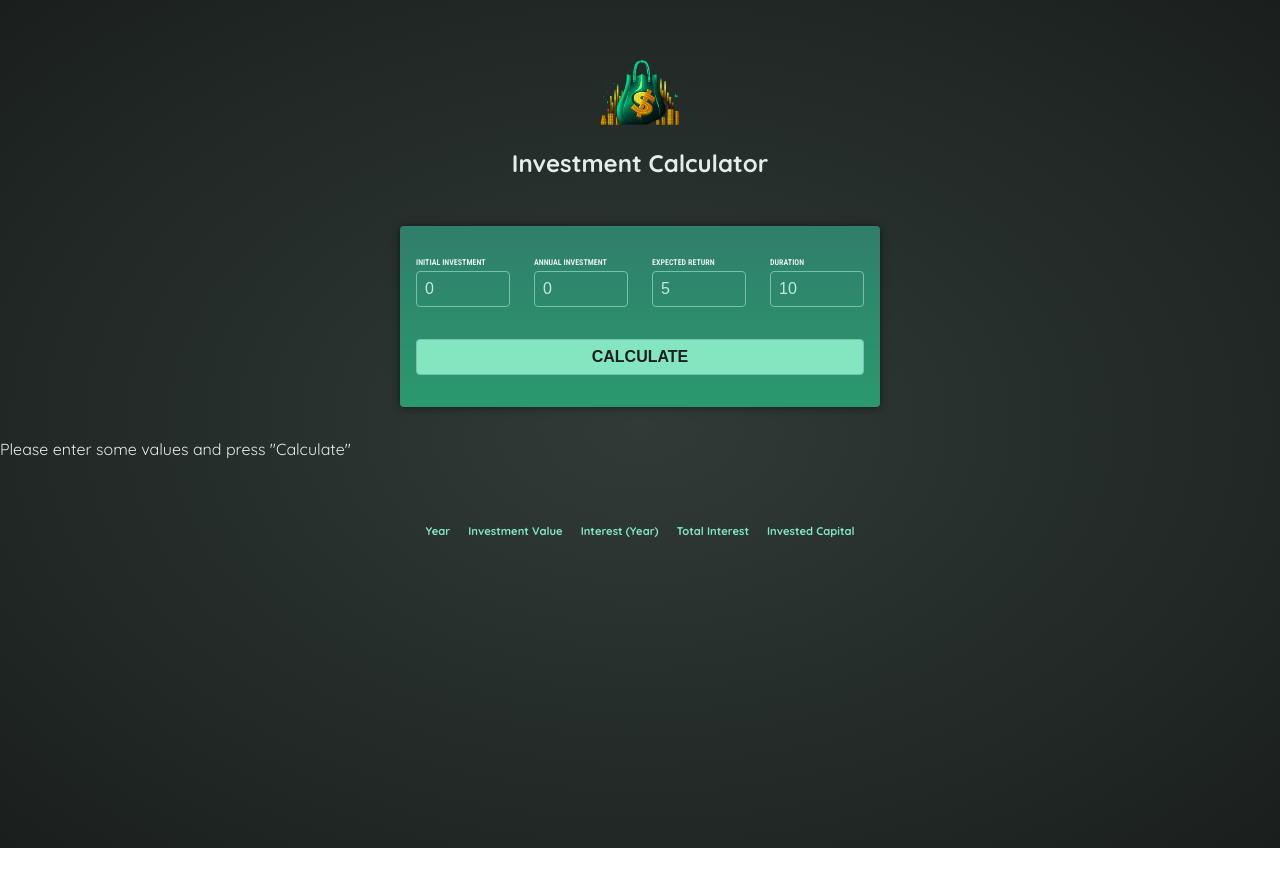
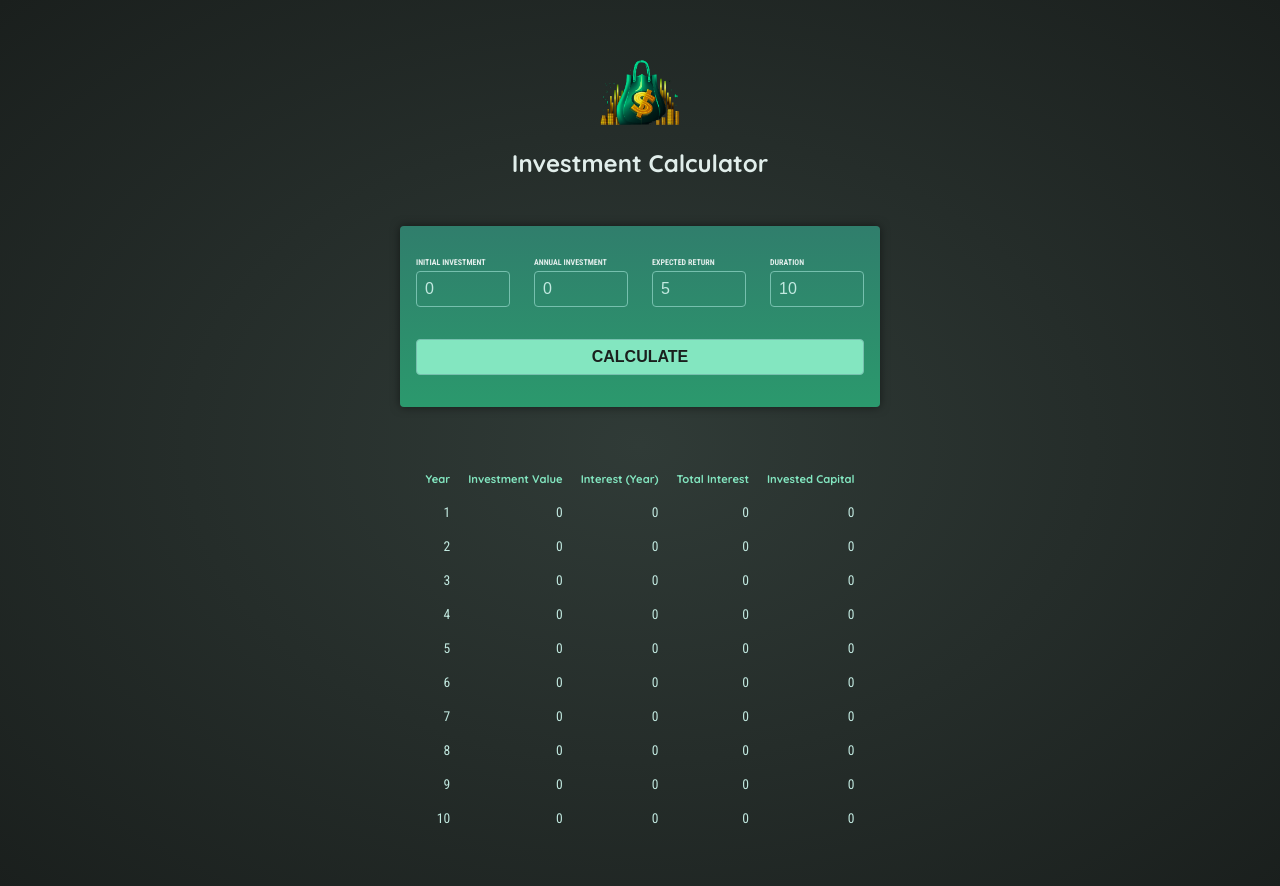
Before and after one commit to IliasPavlakos/InvestmentCalculator-AngularApp, an Angular app: page / in a window 1280 px wide. Both pictures are taken after a click on the button "CALCULATE". Shown: the top 886 px of the page. Before the commit the page ends 848 px from the top, so only its background shows below. Built offline with nearby package versions, Linux system fonts and the light colour scheme.

Commit message:
Outputting data in a table

```diff
--- a/src/app/investment-results/investment-results.component.html
+++ b/src/app/investment-results/investment-results.component.html
@@ -1,5 +1,6 @@
-<p>Please enter some values and press "Calculate"</p>
-
+@if (!results) {
+  <p class="center">Please enter some values and press "Calculate"</p>
+} @else {
   <table>
     <thead>
     <tr>
@@ -11,6 +12,15 @@
     </tr>
     </thead>
     <tbody>
-
+      @for (result of results; track result.year) {
+        <tr>
+          <td>{{ result.year }}</td>
+          <td>{{ result.valueEndOfYear }}</td>
+          <td>{{ result.interest }}</td>
+          <td>{{ result.totalInterest }}</td>
+          <td>{{ result.totalAmountInvested }}</td>
+        </tr>
+      }
     </tbody>
   </table>
+}
```
Lines whose indentation alone changed are shown as unchanged.
